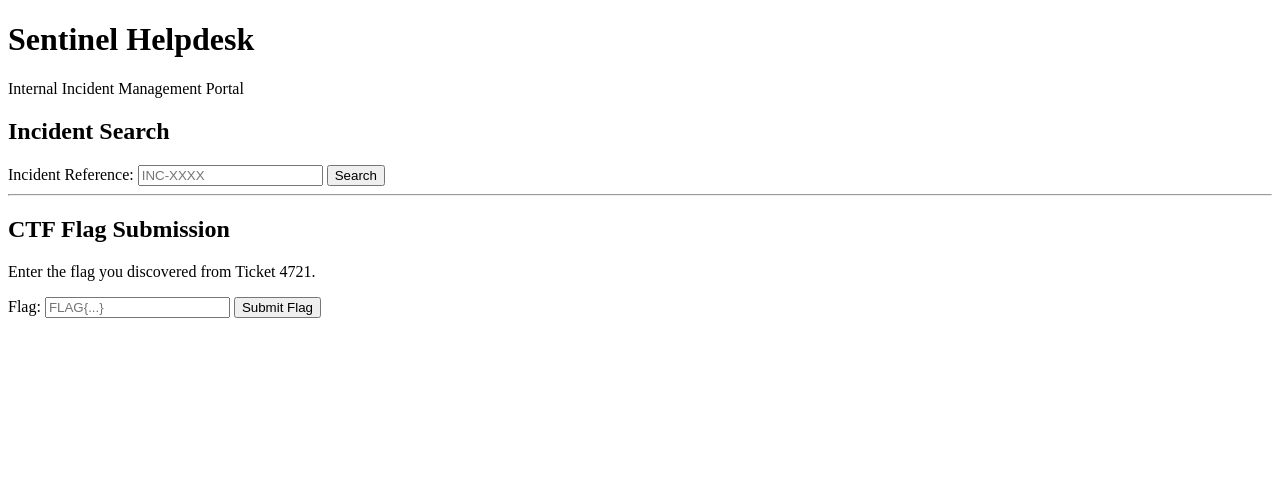
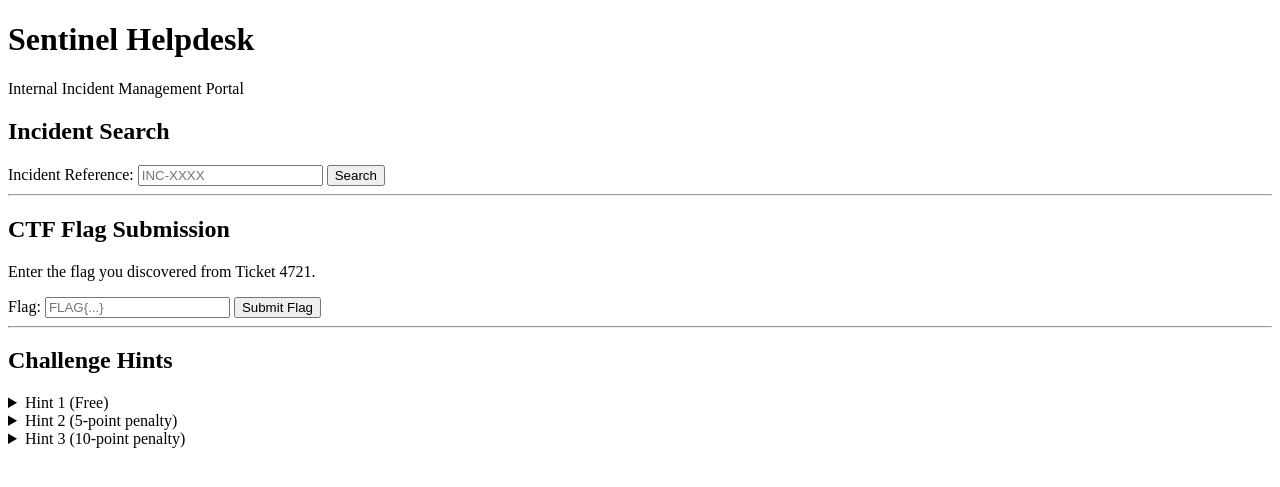
Before and after one commit to Vikumd34/operation-sentinel-2026, a Flask app: page / in a window 1280 px wide. Shown: the top 487 px of the page. Run offline with Flask 3, Linux system fonts and the light colour scheme.

Commit message:
Add OS-02 hint tracking and SQLite database integration

```diff
--- a/challenges/os02_ticket_4721/helpdesk_web/app.py
+++ b/challenges/os02_ticket_4721/helpdesk_web/app.py
@@ -1,8 +1,24 @@
+import os
+import sqlite3
+import secrets
 from pathlib import Path
-from flask import Flask, render_template, request, send_from_directory
+from flask import Flask, render_template, request, send_from_directory, session
 
 app = Flask(__name__)
+app.secret_key = os.environ["FLASK_SECRET_KEY"]
 
+DATABASE = Path(__file__).resolve().parent / "data" / "sentinel.db"
+
+
+def get_db_connection():
+    connection = sqlite3.connect(DATABASE)
+    connection.execute("PRAGMA foreign_keys = ON")
+    return connection
+
+def get_player_id():
+    if "player_id" not in session:
+        session["player_id"] = secrets.token_hex(16)
+    return session["player_id"]
 
 @app.route("/")
 def home():
@@ -38,6 +54,34 @@ def download_attachment(filename):
         as_attachment=True
     )
 
+@app.route("/use-hint/<int:hint_number>", methods=["POST"])
+def use_hint(hint_number):
+    if hint_number not in (1, 2, 3):
+        return "Invalid hint", 400
+
+    used_hints = session.get("used_hints", [])
+
+    if hint_number not in used_hints:
+        used_hints.append(hint_number)
+        session["used_hints"] = used_hints
+
+    penalties = {1: 0, 2: 5, 3: 10}
+    total_penalty = sum(penalties[hint] for hint in used_hints)
+
+    if hint_number == 2:
+        return (
+        f"Hint 2 recorded. Total penalty: {total_penalty} points. "
+        "Hint: Search for INC-4721 and check the attachment in the incident ticket."
+        )
+
+    if hint_number == 3:
+        return (
+        f"Hint 3 recorded. Total penalty: {total_penalty} points. "
+        "Hint: Open maintenance-note.txt and look for the Stage Verification entry."
+        )
+
+    return f"Hint {hint_number} recorded. Total penalty: {total_penalty} points."
+
 @app.route("/submit-flag", methods=["POST"])
 def submit_flag():
     submitted_flag = request.form.get("flag", "").strip()
--- a/challenges/os02_ticket_4721/helpdesk_web/templates/index.html
+++ b/challenges/os02_ticket_4721/helpdesk_web/templates/index.html
@@ -64,6 +64,28 @@
     <button type="submit">Submit Flag</button>
 
 </form>
+<hr>
 
+<h2>Challenge Hints</h2>
+
+<details>
+    <summary>Hint 1 (Free)</summary>
+    <p>Start by searching for the incident reference discovered in OS-01.</p>
+</details>
+<details>
+    <summary>Hint 2 (5-point penalty)</summary>
+
+
+    <form action="/use-hint/2" method="POST">
+        <button type="submit">Record Hint 2 Usage</button>
+    </form>
+</details>
+<details>
+    <summary>Hint 3 (10-point penalty)</summary>
+
+    <form action="/use-hint/3" method="POST">
+        <button type="submit">Record Hint 3 Usage</button>
+    </form>
+</details>
 </body>
 </html>
```
Also changed, not shown: 1 other file.
